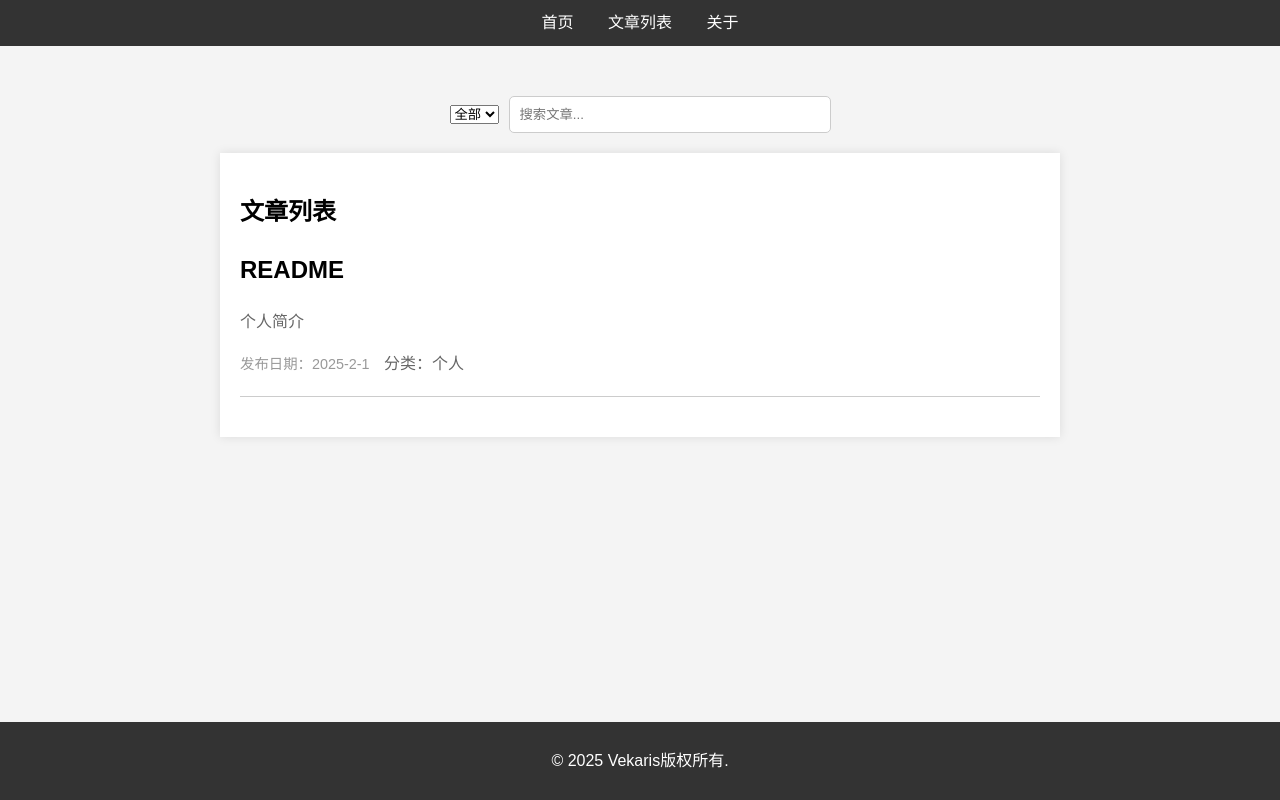
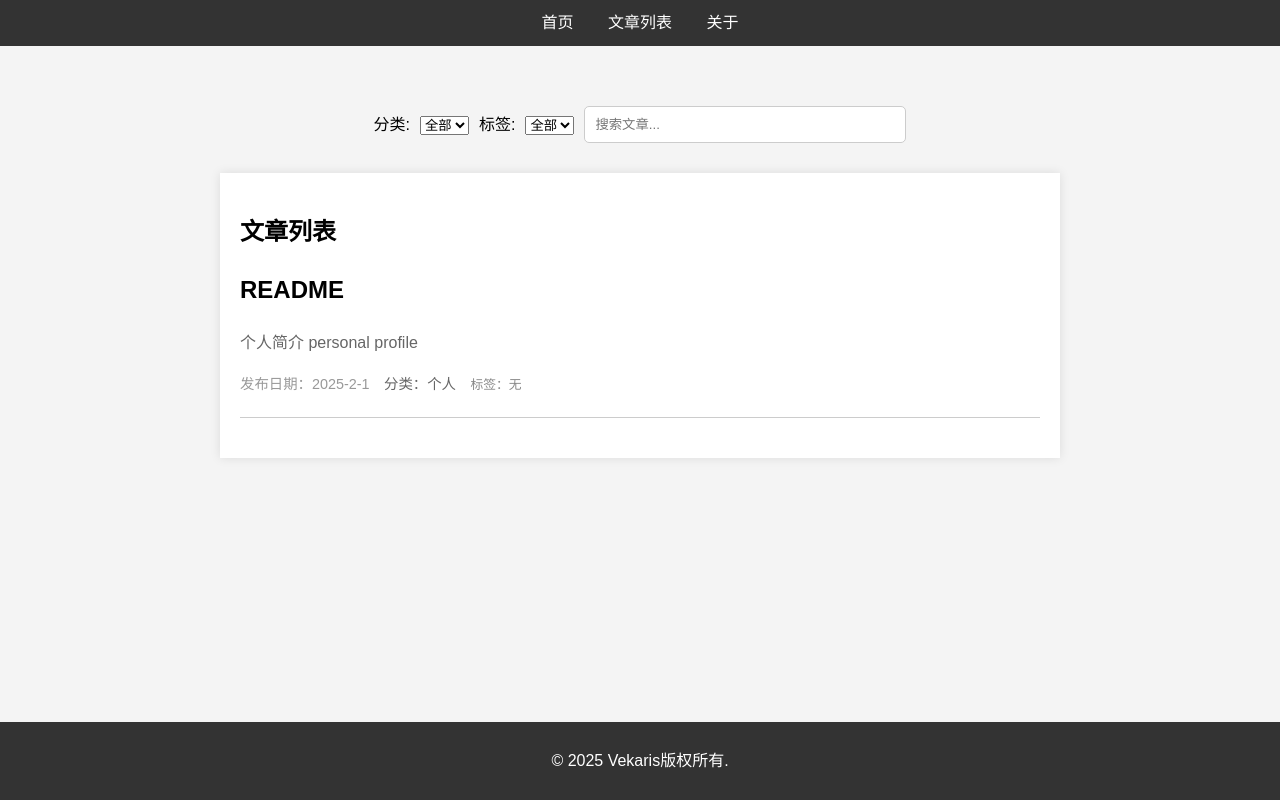
Before and after one commit to VekarisWesion/vekariswesion.github.io, a plain HTML site: page posts.html in a window 1280 px wide. Drawn offline with Linux system fonts and the light colour scheme.

Commit message:
update offcial
Version 1.0
Description
已经可以正常访问文档
Content
-增加了新的分类方法“标签”

```diff
--- a/docs/list.json
+++ b/docs/list.json
@@ -1,9 +1,10 @@
 [
     {
         "title": "README",
-        "intro": "个人简介",
+        "intro": "个人简介 personal profile",
         "date": "2025-2-1",
-        "fileName": "docs/README.md",
-        "category": "个人"
+        "fileName": "docs/README/zh-cn.md",
+        "category": "个人",
+        "tags": ["无"]
     }
 ]
--- a/posts.html
+++ b/posts.html
@@ -57,10 +57,20 @@
     <!-- 包裹分类筛选和搜索框 -->
     <div class="filter-search-container">
         <!-- 分类筛选 -->
+        <p>分类:</p>
         <div class="category-filter">
             <select id="category-select">
                 <option value="all">全部</option>
                 <!-- 动态生成分类选项 -->
+            </select>
+        </div>
+
+        <!-- 标签筛选 -->
+        <p>标签:</p>
+        <div class="tag-filter">
+            <select id="tag-select">
+                <option value="all">全部</option>
+                <!-- 动态生成标签选项 -->
             </select>
         </div>
 
@@ -99,14 +109,38 @@
                     categorySelect.appendChild(option);
                 });
 
+                // 生成标签选项
+                const tagSelect = document.getElementById('tag-select');
+                const tags = new Set();
+                posts.forEach(post => post.tags.forEach(tag => tags.add(tag)));
+                tags.forEach(tag => {
+                    const option = document.createElement('option');
+                    option.value = tag;
+                    option.textContent = tag;
+                    tagSelect.appendChild(option);
+                });
+
                 displayPosts(posts);
                 setupSearch(posts);
                 setupCategoryFilter(posts);
+                setupTagFilter(posts);
             } catch (error) {
                 console.error('Error fetching posts:', error);
             }
         }
-
+        function setupTagFilter(posts) {
+            const tagSelect = document.getElementById('tag-select');
+            tagSelect.addEventListener('change', function () {
+                const selectedTag = this.value;
+                let filteredPosts;
+                if (selectedTag === 'all') {
+                    filteredPosts = posts;
+                } else {
+                    filteredPosts = posts.filter(post => post.tags.includes(selectedTag));
+                }
+                displayPosts(filteredPosts);
+            });
+        }
         function displayPosts(posts) {
             const postList = document.getElementById('post-list');
             postList.innerHTML = '';
@@ -118,6 +152,7 @@
                     <p>${post.intro}</p>
                     <span class="date">发布日期：${post.date}</span>
                     <span class="category">分类：${post.category}</span>
+                    <span class="tags">标签：${post.tags.join(', ')}</span>
                 `;
                 postList.appendChild(postPreview);
             });
--- a/styles.css
+++ b/styles.css
@@ -112,11 +112,18 @@ a:hover {
     transform: scale(1.1); /* 使超链接在悬停时放大到原来的 1.1 倍 */
 }
 
+.tags {
+    color: #888;
+    font-size: 0.8em;
+    margin-left: 10px;
+}
+
 .category-filter {
     margin-bottom: 10px;
 }
 
 .category {
+    color: #666;
+    font-size: 0.9em;
     margin-left: 10px;
-    color: #666;
 }
```
Also changed, not shown: docs/index.html (+2 -1 lines), index.html (+1 -1 lines), 3 other files.
